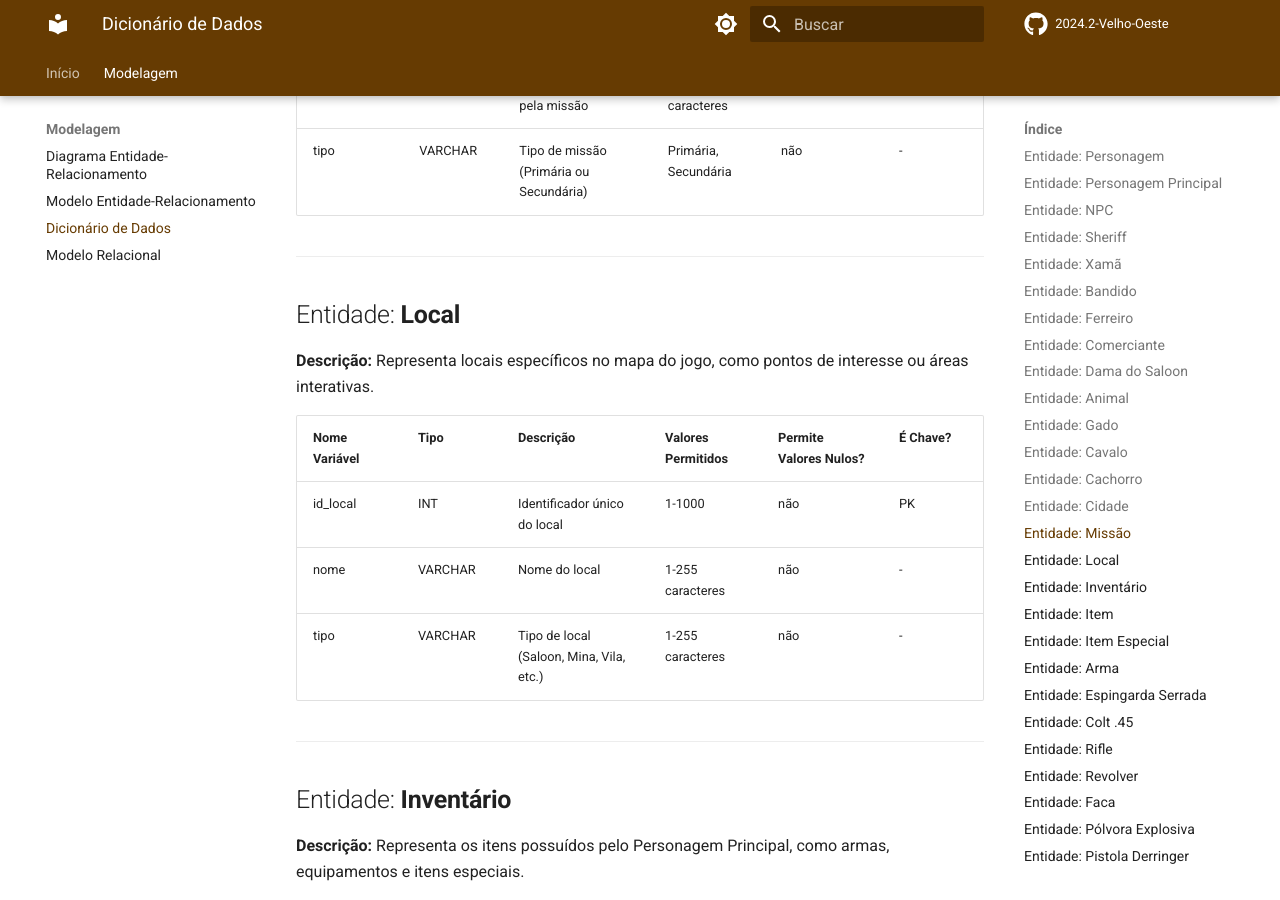
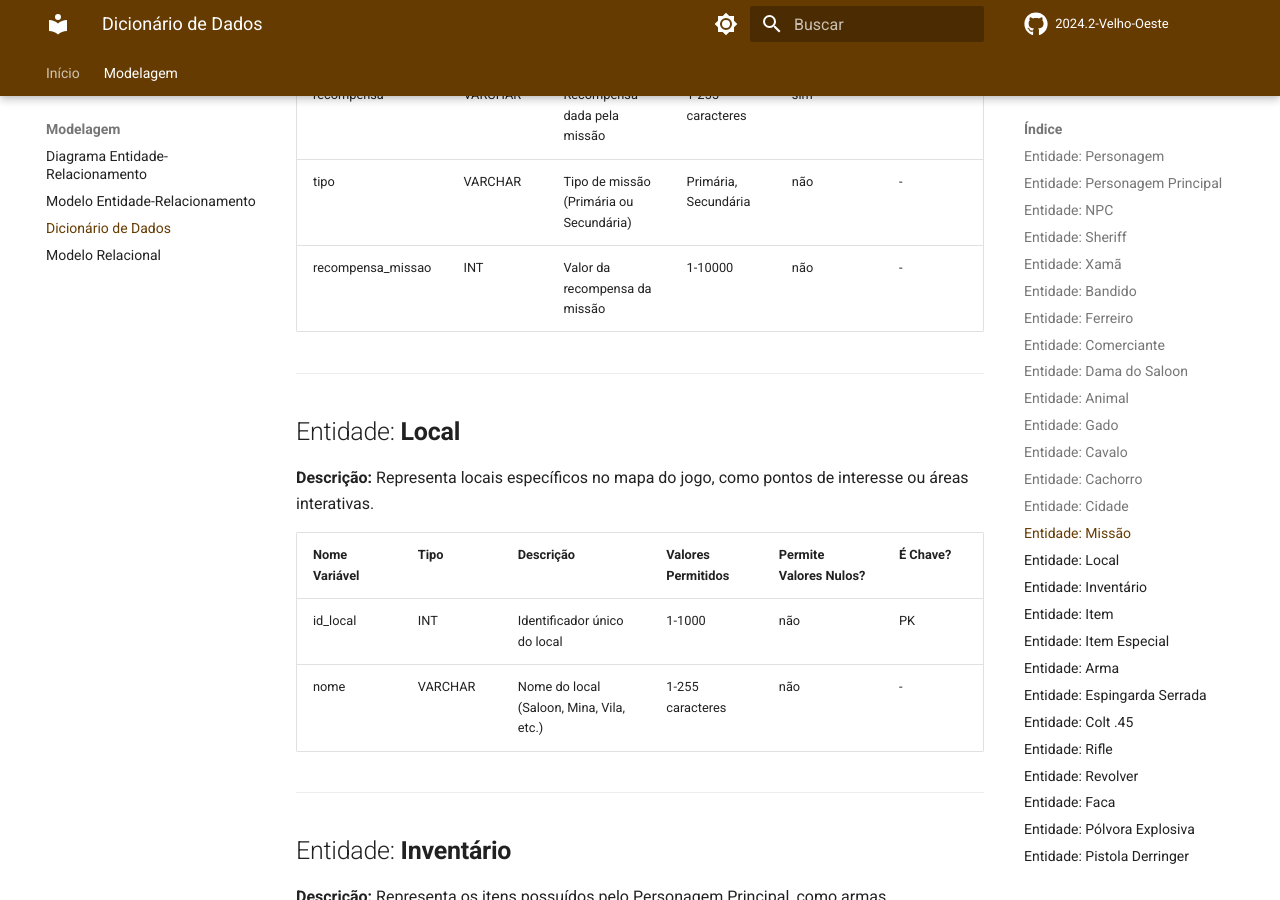
Before and after one commit to SBD1/2024.2-Velho-Oeste, an MkDocs documentation site: the page built from docs/modelagem/Dicionario_Dados.md, in a window 1280 px wide and 900 px high, scrolled down 7632 px. Built offline with MkDocs 1.6.1 and Material for MkDocs 9.7.7, drawn with Linux system fonts in a browser that asks for light colours; comment, search, counter and statistics services are not loaded; some of the changed text lies outside the part shown.

Commit message:
Atualizações no Dicionário de Dados

```diff
--- a/docs/modelagem/Dicionario_Dados.md
+++ b/docs/modelagem/Dicionario_Dados.md
@@ -13,6 +13,7 @@
 | id_personagem     | INT        | Identificador único do personagem       | 1-10000              | não                    | PK       |
 | nome              | VARCHAR    | Nome do personagem                      | 1-255 caracteres     | não                    | -        |
 | classe              | VARCHAR    | Classe de personagem (NPC, Jogador, etc.) | 1-255 caracteres     | não                    | -        |
+| vidaMax              | INT    | Nivél da vida do personagem | 1-10000     | sim                    | -        |
 
 ---
 
@@ -25,6 +26,7 @@
 | id_pers_principal    | INT        | Identificador do personagem (herdado) | 1-10000              | não                    | FK  |
 | inventario        | VARCHAR       | Itens do personagem        | -                    | sim                    | -        |
 | reputacao         | INT        | Reputação do personagem    | 0-100                | não                    | -        |
+| dinheiro         | INT        | Dinheiro que o personagem possui    | 0-10000                | não                    | -        |
 
 ---
 
@@ -47,7 +49,7 @@
 |-------------------|------------|----------------------------|----------------------|------------------------|----------|
 | id_Sheriff     | INT        | Identificador do personagem (herdado) | 1-10000              | não                    | FK  |
 | delegacia         | VARCHAR    | Cidade onde o xerife atua  | 1-255 caracteres     | não                    | -        |
-| lista_missoes     | VARCHAR       | Missões disponíveis        | -                    | sim                    | -        |
+| missão     | VARCHAR       | Missões disponíveis        | -                    | sim                    | -        |
 
 ---
 
@@ -123,6 +125,7 @@
 | tipo           | VARCHAR    | Tipo de animal (Gado, Cavalo, Cachorro) | 1-255 caracteres     | não                    | -        |
 | cor            | VARCHAR    | Cor do animal                | 1-255 caracteres     | sim                    | -        |
 | vidaMax        | INT        | Vida que o animal possui     | 1-100                | não                    | -        |
+
 ---
 
 ## Entidade: **Gado**
@@ -132,7 +135,7 @@
 | Nome Variável  | Tipo       | Descrição                      | Valores Permitidos   | Permite Valores Nulos? | É Chave? |
 |----------------|------------|--------------------------------|----------------------|------------------------|----------|
 | id_gado      | INT        | Identificador único do animal (herdado) | 1-1000              | não                    | FK  |
-| tipo_gado      | VARCHAR    | Tipo de gado (Vaca, Búfalo, etc.) | 1-255 caracteres     | não                    | -        |
+| especie      | VARCHAR    | Espécie de gado (Vaca, Búfalo, etc.) | 1-255 caracteres     | não                    | -        |
 
 ---
 
@@ -183,6 +186,7 @@
 | descricao      | VARCHAR      | Descrição da missão        | -                    | sim                    | -        |
 | recompensa     | VARCHAR    | Recompensa dada pela missão | 1-255 caracteres     | sim                    | -        |
 | tipo           | VARCHAR    | Tipo de missão (Primária ou Secundária) | Primária, Secundária | não                    | -        |
+| recompensa_missao          | INT    | Valor da recompensa da missão | 1-10000 | não                    | -        |
 
 ---
 
@@ -193,8 +197,7 @@
 | Nome Variável  | Tipo       | Descrição                  | Valores Permitidos   | Permite Valores Nulos? | É Chave? |
 |----------------|------------|----------------------------|----------------------|------------------------|----------|
 | id_local       | INT        | Identificador único do local | 1-1000              | não                    | PK       |
-| nome           | VARCHAR    | Nome do local              | 1-255 caracteres     | não                    | -        |
-| tipo           | VARCHAR    | Tipo de local (Saloon, Mina, Vila, etc.) | 1-255 caracteres     | não                    | -        |
+| nome           | VARCHAR    | Nome do local (Saloon, Mina, Vila, etc.)             | 1-255 caracteres     | não                    | -        |
 
 ---
 
@@ -340,3 +343,4 @@
 | `1.0`  | 23/11/2024 | Primeira versão do Dicionário de Dados | [Brenno da Silva](https://github.com/brenno-silva01) |                                                |
 | `2.0`  | 23/11/2024 | Adicionando Entidades NPC e Inventário | [Brenno da Silva](https://github.com/brenno-silva01) |                                                |
 | `2.1`  | 23/11/2024 | Atualizando alguns atributos e seus nomes | [Brenno da Silva](https://github.com/brenno-silva01) |                                                |
+| `2.2`  | 25/11/2024 | Adicionando alguns atributos e modificando o nome de outros | [Brenno da Silva](https://github.com/brenno-silva01) |                                                |
```
Also changed, not shown: other parts of docs/modelagem/Dicionario_Dados.md (+4 -4 lines).
